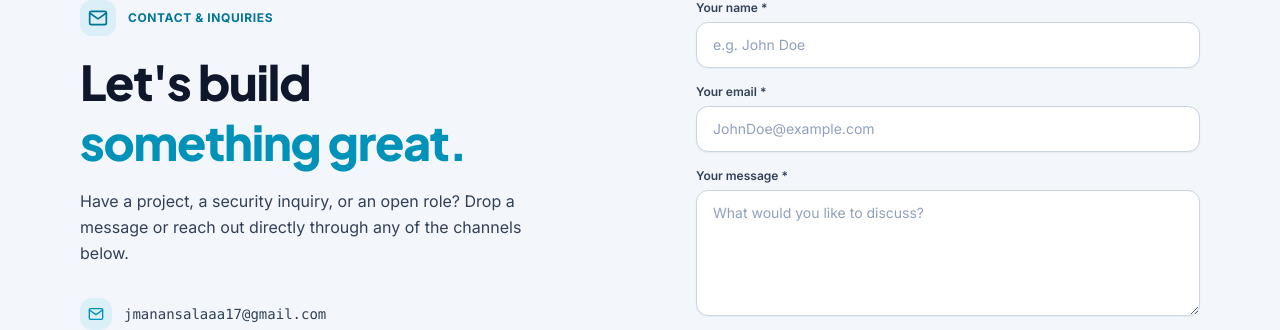
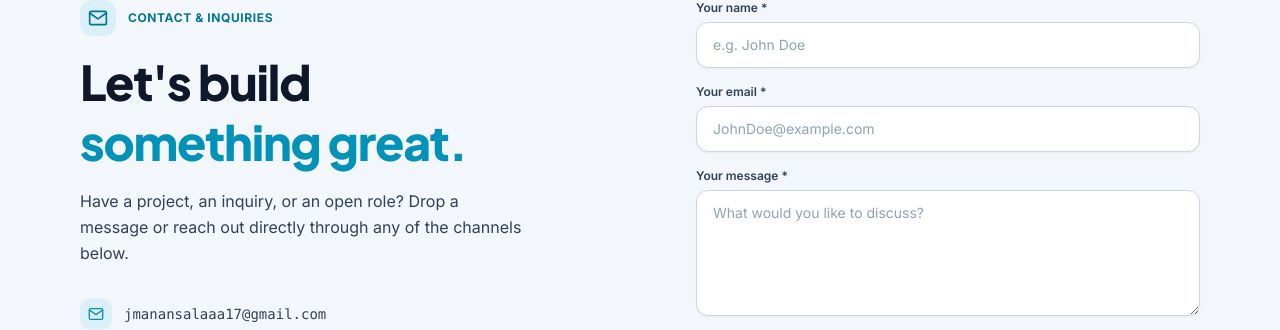
Before and after one commit to nerfedelmo/My-Web-Portfolio, a React (Vite) app: page / in a window 1280 px wide. Shown: the part 5380-5710 px from the top of the page. Built offline with nearby package versions, Linux system fonts and the light colour scheme.

Commit message:
minor edit

```diff
--- a/src/components/Contact.jsx
+++ b/src/components/Contact.jsx
@@ -75,7 +75,7 @@ export default function Contact() {
             </h2>
 
             <p className="text-sm sm:text-base text-slate-700 dark:text-slate-300 mt-4 max-w-md leading-relaxed font-normal">
-              Have a project, a security inquiry, or an open role? Drop a message or reach out directly through any of the channels below.
+              Have a project, an inquiry, or an open role? Drop a message or reach out directly through any of the channels below.
             </p>
 
             {/* Direct Links List */}
@@ -229,8 +229,8 @@ export default function Contact() {
             {status.message && (
               <div
                 className={`p-3 rounded-xl text-xs font-medium ${status.state === "success"
-                    ? "bg-emerald-500/10 text-emerald-700 dark:text-emerald-400 border border-emerald-500/20"
-                    : "bg-rose-500/10 text-rose-700 dark:text-rose-400 border border-rose-500/20"
+                  ? "bg-emerald-500/10 text-emerald-700 dark:text-emerald-400 border border-emerald-500/20"
+                  : "bg-rose-500/10 text-rose-700 dark:text-rose-400 border border-rose-500/20"
                   }`}
               >
                 {status.message}
```
